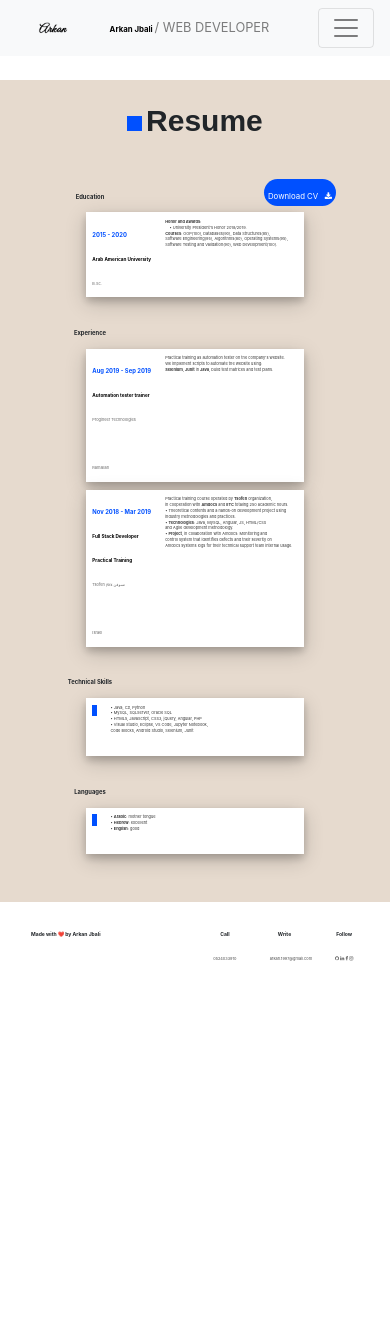
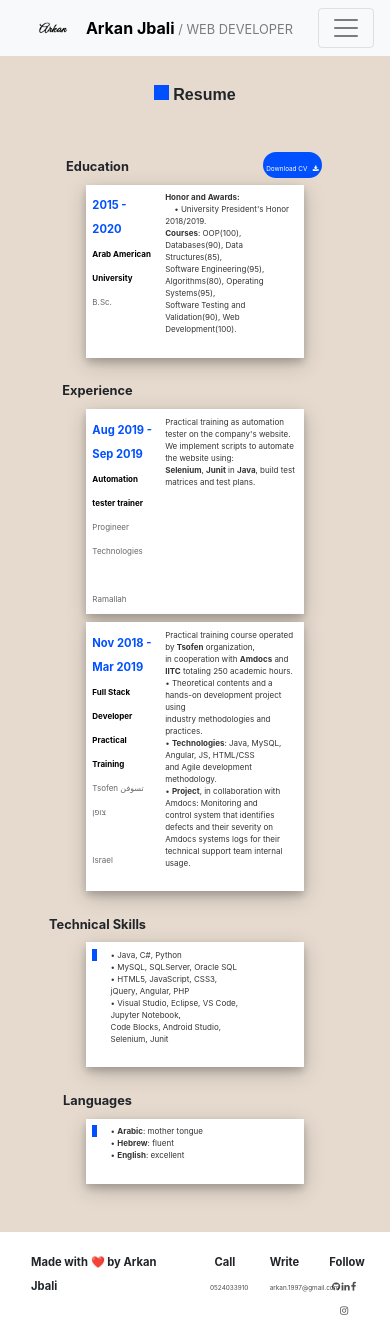
Before and after one commit to ArkanJbali/ArkanJbali, an Angular app: page /resume in a window 390 px wide. Before the commit the page ends 982 px from the top, so only its background shows below. Built offline with nearby package versions, Linux system fonts and the light colour scheme.

Commit message:
change pages responsiveness

```diff
--- a/src/app/about/about.component.css
+++ b/src/app/about/about.component.css
@@ -18,11 +18,17 @@
 @media screen and (max-width: 600px) {
   .column {
     width: 100%;
-    margin-left: 15%;
+    /* margin-left: 15%; */
   }
   .card{
     width: 100%;
   }
+  #pink{
+    width: 60%;
+  }
+  .txt{font-size: 0.7em;}
+  #roundBtn{font-size: 0.6em;}
+  #roundBtn2{font-size: 0.6em;}
 
 }
 
@@ -63,25 +69,25 @@ hr{
 }
 .name{
   font-weight: bold;
-  font-size: 2vw;
+  font-size: 2em;
 }
 .role{
   color: rgba(0,0,0,.5);
   font: normal normal normal 17px/1.4em avenir-lt-w01_35-light1475496,sans-serif;
   letter-spacing: 0.25em;
-  font-size: 1.2vw;
+  font-size: 1.2em;
 }
 .title{
   font-weight: bold;
   font: normal normal bold 7vw/1.4em poppins-semibold,poppins,sans-serif;
 }
 .subtitle{
-  font-size: 2vw;
+  font-size: 1.5em;
 }
 
 p{
 
-  font-size: 1vw;
+  font-size: 1em;
   width: 70%;
   display: block;
     margin-block-start: 1em;
@@ -95,7 +101,7 @@ p{
   margin:4%;
   border: 1px solid rgba(0, 80, 255, 1);
   border-radius: 100px 100px 100px 100px;
-  font-size: 1vw;
+  font-size: 1em;
   padding: 2%;
   background: rgba(0, 80, 255, 1);
   text-align: center;
@@ -106,7 +112,7 @@ p{
   margin:4%;
   border: 1px solid rgba(0, 80, 255, 1);
   border-radius: 100px 100px 100px 100px;
-  font-size: 1vw;
+  font-size: 1em;
   padding: 2%;
   text-align: center;
 
@@ -124,7 +130,7 @@ a{
   text-decoration: none;
 }
 .social{
-  font-size: 1.5vw;
+  font-size: 1.2em;
   margin-right: 3%;
   margin-left: 3%;
 }
--- a/src/app/about/about.component.html
+++ b/src/app/about/about.component.html
@@ -1,6 +1,6 @@
 
 <div class="tt">
-  <div class="column pink react-reval">
+  <div class="column pink react-reval" id="pink">
     <div class="card">
       <img src="../assets/ArkanPic.jpg">
     <span class="name">Arkan <br>
@@ -27,8 +27,8 @@
       <span class="subtitle"> Here's who I am & what I do </span>
       <br>
       <!--MAKE THE SAME SIZE-->
-      <div class="btn-primary roundBtn"><a routerLink="/resume"style="color: white;">RESUME</a></div> <div class="btn-outline-light roundBtn2"><a routerLink="/projects" style="color: rgba(0, 80, 255, 1);">PROJECTS</a></div>
-      <p>
+      <div class="btn-primary roundBtn" id="roundBtn"><a routerLink="/resume"style="color: white;">RESUME</a></div> <div class="btn-outline-light roundBtn2" id="roundBtn2"><a routerLink="/projects" style="color: rgba(0, 80, 255, 1);">PROJECTS</a></div>
+      <p class="txt">
         Graduated bachelor degree of computer science (<b>B.Sc.</b>) who seeks a full time position in the software world to launch my career and gain experience.
         During my studies I gained knowledge, experience and I was team leader for Full stack project, operated by Tsofen organization, in cooperation with Amdocs.
         <br>
--- a/src/app/contact/contact.component.css
+++ b/src/app/contact/contact.component.css
@@ -3,6 +3,9 @@
   text-align: center;
   align-items: center;
   justify-content: center;
+}
+.row{
+  margin: 0;
 }
 .square{
   background-color: rgba(0, 80, 255, 1);
@@ -16,7 +19,7 @@
 .title{
   display: inline-block;
   position: relative;
-  font-size: 2vw;
+  font-size: 1.5em;
   font: normal normal bold 35px/1.4em poppins-semibold,poppins,sans-serif;
   margin-top: 5%;
 }
@@ -29,7 +32,7 @@ a{
 }
 * {
   box-sizing: border-box;
-  line-height: 1.5;
+  /* line-height: 1.5; */
 
 }
 img {
@@ -104,3 +107,14 @@ img {
   transform: none;
 }
 }
+@media screen and (max-width: 600px) {
+  .containerA {
+    margin-top: 5%;
+  }
+  img{
+    max-width: 15%;
+  }
+  #title{
+    font-size: 1em;
+  }
+}
--- a/src/app/contact/contact.component.html
+++ b/src/app/contact/contact.component.html
@@ -1,5 +1,5 @@
 <div class="bgc">
-  <div class="square"></div> <div class="title">Let's talk</div>
+  <div class="square"></div> <div class="title" id="title">Let's talk</div>
   <div class="row justify-content-center" style="margin-top: 5%;">
 
     <div class="containerA  react-reval">
--- a/src/app/footer/footer.component.css
+++ b/src/app/footer/footer.component.css
@@ -1,23 +1,31 @@
-@media screen and (min-width: 25em){
-  * { font-size: calc( 1vw + (5vw - 2vw) * (100vw - 400px) / (800 - 400) ); }
+@media screen and (max-width: 1000px){
+  #title{
+    font-size: 0.7em;
+  }
+  #txt{
+    font-size: 0.4em;
+  }
+  #social{
+    font-size: 0.6em;
+  }
 }
 footer{
-  padding: 1rem;
+  padding: 1em;
 }
 .centerItem{
   text-align: center;
 }
 .title{
   font-weight: bold;
-  font-size: 1.3vw;
+  font-size: 1.3em;
 }
 a{
   color: rgba(0, 0, 0, 0.7);
   text-decoration: none;
-  font-size: 1vw;
+  font-size: 1em;
 }
 .social{
-  font-size: 1.2vw;
+  font-size: 1.2em;
   margin-right: 2%;
   margin-left: 2%;
 }
--- a/src/app/footer/footer.component.html
+++ b/src/app/footer/footer.component.html
@@ -3,24 +3,24 @@
     <div class="container">
       <div class="row">
         <div class="col align-items-start">
-          <span class="title">Made with ❤️ by Arkan Jbali</span>
+          <span class="title" id="title">Made with ❤️ by Arkan Jbali</span>
         </div>
         <div class="col-2 centerItem">
-          <span class="title"> Call </span><br>
-          <a href="tel:0524033910" target="_blank">0524033910</a>
+          <span class="title" id="title"> Call </span><br>
+          <a href="tel:0524033910" target="_blank"  id="txt">0524033910</a>
         </div>
         <div class="col-2 centerItem">
-          <span class="title"> Write </span><br>
-           <a href="mailto:arkan.1997@gmail.com" target="_blank">
+          <span class="title" id="title"> Write </span><br>
+           <a href="mailto:arkan.1997@gmail.com" target="_blank"  id="txt">
             arkan.1997@gmail.com
           </a>
         </div>
         <div class="col-2 centerItem">
-          <span class="title"> Follow </span><br>
-          <a href="https://github.com/ArkanJbali" target="_blank" class="social"> <i class="fa fa-github"></i> </a>
-          <a href="https://www.linkedin.com/in/arkan-jbali/" target="_blank" class="social"> <i class="fa fa-linkedin"></i> </a>
-          <a href="https://www.facebook.com/arkan97j" target="_blank" class="social"> <i class="fa fa-facebook-f"></i> </a>
-          <a href="https://www.instagram.com/arkanjbali/" target="_blank" class="social"> <i class="fa fa-instagram"></i> </a>
+          <span class="title" id="title"> Follow </span><br>
+          <a href="https://github.com/ArkanJbali" target="_blank" class="social" id="social"> <i class="fa fa-github"></i> </a>
+          <a href="https://www.linkedin.com/in/arkan-jbali/" target="_blank" class="social" id="social"> <i class="fa fa-linkedin"></i> </a>
+          <a href="https://www.facebook.com/arkan97j" target="_blank" class="social" id="social"> <i class="fa fa-facebook-f"></i> </a>
+          <a href="https://www.instagram.com/arkanjbali/" target="_blank" class="social" id="social"> <i class="fa fa-instagram"></i> </a>
         </div>
       </div>
     </div>
--- a/src/app/navbar/navbar.component.css
+++ b/src/app/navbar/navbar.component.css
@@ -18,12 +18,12 @@ a:link{
 .role{
   font-size: .8rem;
   font-weight: 400;
-  line-height: 1.5;
+  /* line-height: 1.5; */
   color: rgba(0,0,0,.5);
 }
 @media screen and (max-width: 600px) {
   a{
-    font-size: 2vw;
+    font-size: 1em;
   }
 
 }
--- a/src/app/projects/projects.component.css
+++ b/src/app/projects/projects.component.css
@@ -3,6 +3,10 @@
   text-align: center;
   align-items: center;
   justify-content: center;
+  max-width: 100%;
+}
+.row{
+  margin: 0;
 }
 p{
 
@@ -38,7 +42,7 @@ a{
 
 * {
   box-sizing: border-box;
-  line-height: 1.5;
+  /* line-height: 1.5; */
 
 }
 img {
--- a/src/app/resume/resume.component.css
+++ b/src/app/resume/resume.component.css
@@ -4,19 +4,15 @@
 .column {
   padding: 3%;
 }
-
+.row{
+  margin: 0;
+}
 .line {
   background-color: white;
   box-shadow: 0 4px 8px 0 rgba(0, 0, 0, 0.2), 0 6px 20px 0 rgba(0, 0, 0, 0.19);
   /*top right bottom left*/
   margin: 2% 22% 0 22%;
 }
-/* @media screen and (max-width: 600px) {
-  .column {
-    width: 100%;
-    background-color: white;
-  }
-} */
 .bgc{
   background-color: #E6DACE;
   text-align: center;
@@ -33,38 +29,34 @@
   margin-top: 5%;
 }
 @media screen and (max-width: 600px) {
+  #title{
+    font-size: 1em;
+  }
   .download{
-    font-size: 2vw;
+    font-size: 0.4em;
+  }
+  #period{
+    font-size: 0.7em;
+  }
+  #position{
+    font-size: 0.5em;
+  }
+  #company{
+    font-size: 0.5em;
+  }
+  .txt{
+    font-size: 0.5em;
+  }
+  #header{
+    font-size: 0.8em;
   }
 
- p{font-size: 3vw;}
+}
 
-}
-/* @media screen and (max-width: 1200px) {
-  .title {
-    font-size: 1vw;
-  }
-  .period{
-    font-size: calc(1.325vw + 3.3vw);
-  }
-  .position{
-    font-size: calc(1vw + 3.3vw);
-  }
-  .company{
-    font-size: calc(1vw  + 3.3vw);
-  }
-  p{
-    font-size: 3vw;
-  }
-  .header{
-    font-size: calc(1.525rem + 3.3vw);
-  }
-
-} */
 .title{
   display: inline-block;
   position: relative;
-  font: normal normal bold 30px/1.4em poppins-semibold,poppins,sans-serif;
+  font: normal normal bold 30px/2.4em poppins-semibold,poppins,sans-serif;
   margin-top: 5%;
 }
 .card{
@@ -81,26 +73,26 @@
 .period{
   color: rgba(0, 80, 255, 1);
   font-weight: bold;
-  font-size: 1.5vw;
+  font-size: 1.5em;
   margin-top: 2%;
 }
 .position{
   color: black;
   font-weight: bold;
-  font-size: 1.2vw;
+  font-size: 1.2em;
 }
 .company{
   color: rgba(0, 0, 0, 0.6);
-  font-size: 1vw;
+  font-size: 1em;
 }
 .header{
   font-weight: bold;
-  font-size: 1.5vw;
+  font-size: 1.5em;
   margin-top: 5%;
 }
 p{
   color: rgba(0, 0, 0, 0.8);
-  font-size: 1vw;
+  font-size: 1em;
 }
 
 .react-reval{
--- a/src/app/resume/resume.component.html
+++ b/src/app/resume/resume.component.html
@@ -1,9 +1,8 @@
-<br>
 <div class="bgc">
-  <div class="square"></div> <div class="title" style="margin-bottom: 5%;">Resume</div>
+  <div class="square"></div> <div class="title" id="title" style="margin-bottom: 5%;">Resume</div>
   <div class="row justify-content-start  react-reval" style="margin-top: 5%; animation-name: react-reveal-1;">
     <div class="col">
-      <span class="header">Education</span>
+      <span class="header" id="header">Education</span>
     </div>
     <div class="col">
       <span style="background-color: rgba(0, 80, 255, 1); padding: 2%;   border-radius: 100px 100px 100px 100px;">
@@ -14,13 +13,13 @@
 
   <div class="row align-items-start line  react-reval"  style="animation-name: react-reveal-5;">
     <div class="col-4 column" style="text-align: left;">
-      <span class="period">2015 - 2020</span><br>
-      <span class="position">Arab American University</span><br>
-      <span class="company">B.Sc.</span>
+      <span class="period" id="period">2015 - 2020</span><br>
+      <span class="position" id="position">Arab American University</span><br>
+      <span class="company" id="company">B.Sc.</span>
 
     </div>
     <div class="col-8 column" style="text-align: left;">
-      <p>
+      <p class="txt">
         <b>Honor and Awards:</b> <br>
         &nbsp; &nbsp; •	University President's Honor 2018/2019. <br>
         <b>Courses</b>: OOP(100), Databases(90), Data Structures(85),
@@ -34,7 +33,7 @@
 
   <div class="row justify-content-start react-reval" style="margin-top: 5%; animation-name: react-reveal-1;">
     <div class="col">
-      <span class="header">Experience</span>
+      <span class="header" id="header">Experience</span>
     </div>
     <div class="col">
     </div>
@@ -42,15 +41,15 @@
 
   <div class="row align-items-start line react-reval" style="animation-name: react-reveal-5;">
     <div class="col-4 column" style="text-align: left;">
-      <span class="period">Aug 2019 - Sep 2019  </span><br>
-      <span class="position">Automation tester trainer</span><br>
-      <span class="company">Progineer Technologies</span>
+      <span class="period" id="period">Aug 2019 - Sep 2019  </span><br>
+      <span class="position" id="position">Automation tester trainer</span><br>
+      <span class="company" id="company">Progineer Technologies</span>
         <br><br>
-      <span class="company">Ramallah</span>
+      <span class="company" id="company">Ramallah</span>
         <br>
     </div>
     <div class="col-8 column" style="text-align: left;">
-      <p>
+      <p class="txt">
         Practical training as automation tester on the company's website.
         <br>We implement scripts to automate the website using:
         <br><b>Selenium</b>, <b>Junit</b> in <b>Java</b>, build test matrices and test plans.
@@ -60,15 +59,15 @@
 
   <div class="row align-items-start line react-reval" style="animation-name: react-reveal-5;">
     <div class="col-4 column" style="text-align: left;">
-      <span class="period">Nov 2018 - Mar 2019  </span><br>
-      <span class="position">Full Stack Developer <br> Practical Training</span><br>
-      <span class="company">Tsofen تسوفن צופן</span>
+      <span class="period" id="period">Nov 2018 - Mar 2019  </span><br>
+      <span class="position" id="position">Full Stack Developer <br> Practical Training</span><br>
+      <span class="company" id="company">Tsofen تسوفن צופן</span>
         <br><br>
-      <span class="company">Israel</span>
+      <span class="company" id="company">Israel</span>
         <br>
     </div>
     <div class="col-8 column" style="text-align: left;">
-      <p>
+      <p class="txt">
         Practical training course operated by <b>Tsofen</b> organization, <br>
         in cooperation with <b>Amdocs</b> and <b>IITC</b> totaling 250 academic hours.<br>
         •	Theoretical contents and a hands-on development project using <br>
@@ -86,7 +85,7 @@
 
   <div class="row justify-content-start react-reval" style="margin-top: 5%; animation-name: react-reveal-5;">
     <div class="col">
-      <span class="header">Technical Skills</span>
+      <span class="header" id="header">Technical Skills</span>
     </div>
     <div class="col">
     </div>
@@ -98,7 +97,7 @@
       </div>
     </div>
     <div class="col-8 column" style="text-align: left;">
-      <p>
+      <p class="txt">
         •	Java, C#, Python<br>
         •	MySQL, SQLServer, Oracle SQL<br>
         •	HTML5, JavaScript, CSS3, jQuery, Angular, PHP<br>
@@ -110,7 +109,7 @@
 
   <div class="row justify-content-start react-reval" style="margin-top: 5%; animation-name: react-reveal-5;">
     <div class="col">
-      <span class="header">Languages</span>
+      <span class="header" id="header">Languages</span>
     </div>
     <div class="col">
     </div>
@@ -122,10 +121,10 @@
       </div>
     </div>
     <div class="col-8 column" style="text-align: left;">
-      <p>
+      <p class="txt">
         •	<b>Arabic</b>: mother tongue<br>
-        •	<b>Hebrew</b>: excellent<br>
-        •	<b>English</b>: good<br>
+        •	<b>Hebrew</b>: fluent<br>
+        •	<b>English</b>: excellent<br>
 
     </p>
   </div>
```
Also changed, not shown: 1 other file (tests, documents, lock files or other folders).
